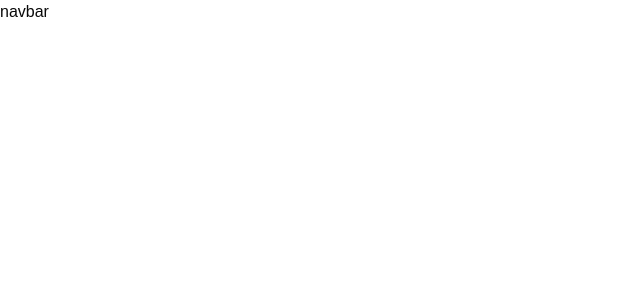
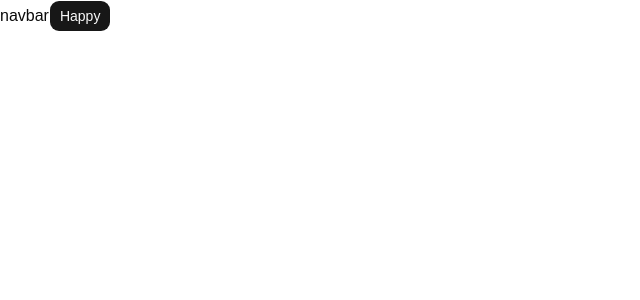
Before and after one commit to Edisemiefegi/moments, a React (Vite) app: page / in a window 1280 px wide. Shown: the top 300 px of the page, without its empty margins (0-640 px from the left). Built offline with nearby package versions, Linux system fonts and the light colour scheme.

Commit message:
first commit

```diff
--- a/src/components/base/Button.tsx
+++ /dev/null
@@ -1,8 +0,0 @@
-import type { ReactNode } from "react";
-
-interface ButtonProps {
-  children: ReactNode;
-}
-export default function Button({ children }: ButtonProps) {
-  return <button>{children}</button>;
-}
--- a/src/components/base/Navbar.tsx
+++ b/src/components/base/Navbar.tsx
@@ -1,7 +1,10 @@
+import { Button } from "../ui/button"
 
 function Navbar() {
   return (
-    <div>navbar</div>
+    <div>navbar
+      <Button>Happy</Button>
+    </div>
   )
 }
 
--- a/vite.config.ts
+++ b/vite.config.ts
@@ -1,7 +1,7 @@
 import { defineConfig } from 'vite'
 import react from '@vitejs/plugin-react'
 import tailwindcss from '@tailwindcss/vite'
-// import path from 'path'
+import path from 'path'
 
 
 // https://vite.dev/config/
@@ -9,7 +9,7 @@ export default defineConfig({
   plugins: [react(),  tailwindcss(),],
   resolve: {
     alias: {
-      "@": path.resolve(__dirname, "./scr")
+      "@": path.resolve(__dirname, "./src")
     }
   }
 })
```
